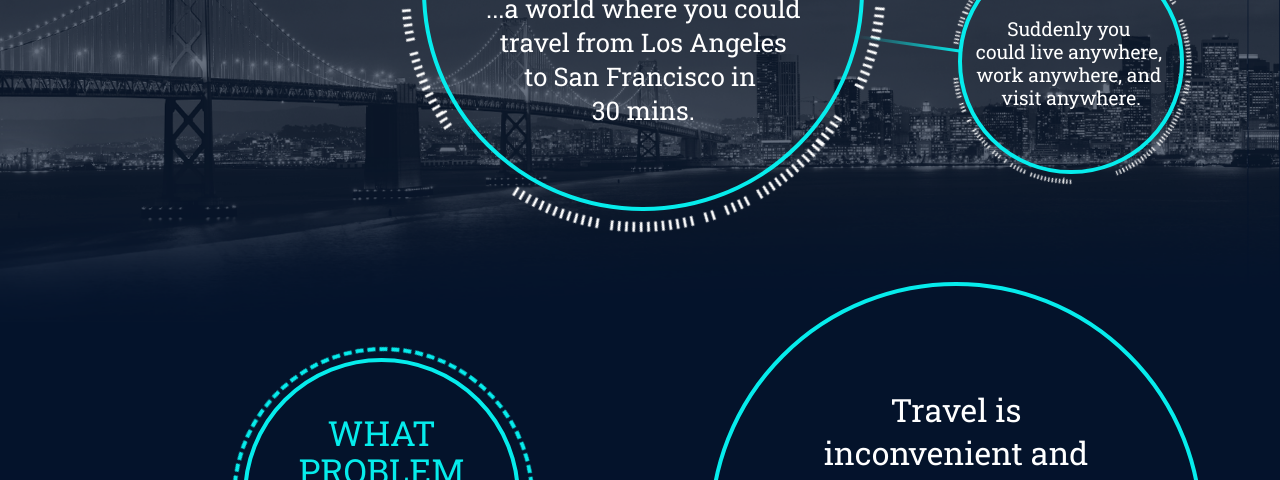
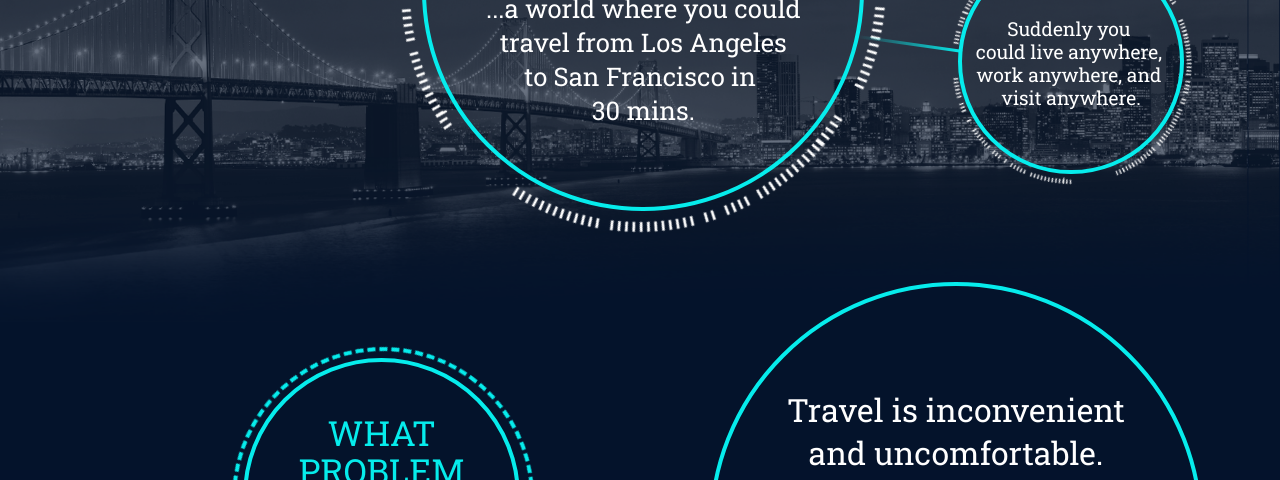
Before and after one commit to rLoopTeam/website-v5, a website: page dist/index.html in a window 1280 px wide. Shown: the part 320-800 px from the top of the page. Drawn offline with nearby package versions, Linux system fonts and the light colour scheme; files that its build step writes are made by us from their sources; files whose address does not match are found by name.

Commit message:
add links, fix width

```diff
--- a/src/styles/landing.scss
+++ b/src/styles/landing.scss
@@ -230,7 +230,7 @@
 		h2{
 			font-size: 2.5vw;
 			margin: 8vw auto 0;
-			width: 23vw;
+			width: 31vw;
 			font-weight: normal;
 		}
 
```
Also changed, not shown: dist/index.html.
